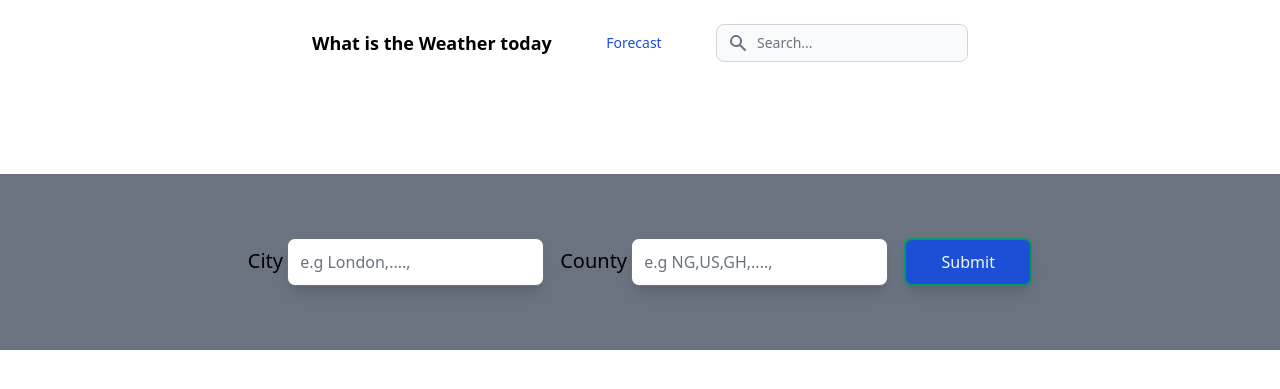
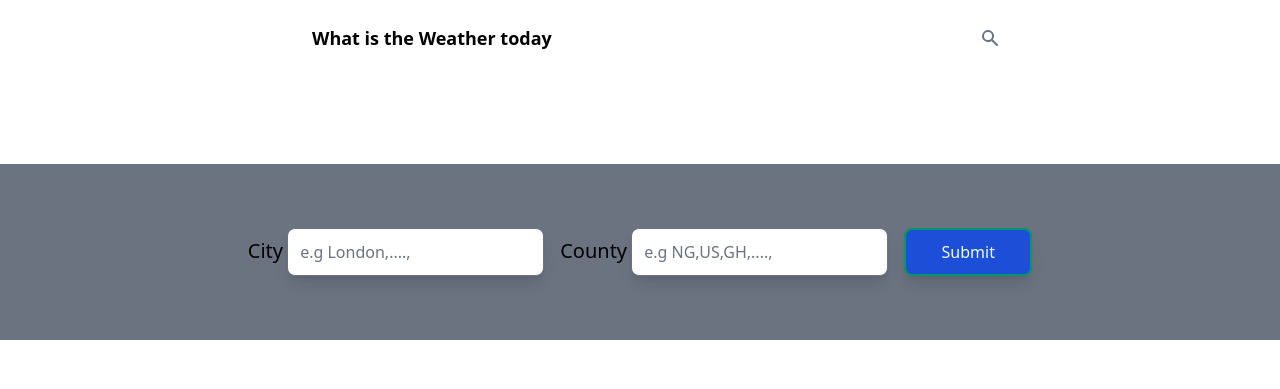
Before and after one commit to stateman24/weather, a Django app: template core/templates/core/list.html in a window 1280 px wide. Shown: the top 389 px of the page. Run offline with Django 5.2, Linux system fonts and the light colour scheme; the template is opened without the code that fills it: values that come from a table or form of the project are taken from there, others are empty; some libraries are stand-ins or nearby versions.

Commit message:
weather forecast done

```diff
--- a/core/templates/core/base.html
+++ b/core/templates/core/base.html
@@ -15,7 +15,7 @@
         <div
           class="container mx-auto flex flex-wrap items-center justify-between"
         >
-          <a href="#" class="flex">
+          <a href="{% url 'core:weather_list' %}" class="flex">
             <span class="self-center text-lg font-semibold whitespace-nowrap"
               >What is the Weather today</span
             >
@@ -38,12 +38,6 @@
                   ></path>
                 </svg>
               </div>
-              <input
-                type="text"
-                id="email-adress-icon"
-                class="bg-gray-50 border border-gray-300 text-gray-900 sm:text-sm rounded-lg focus:ring-blue-500 focus:border-blue-500 block w-full pl-10 p-2"
-                placeholder="Search..."
-              />
             </div>
             <button
               data-collapse-toggle="mobile-menu-3"
@@ -83,19 +77,6 @@
             class="hidden md:flex justify-between items-center w-full md:w-auto md:order-1"
             id="mobile-menu-3"
           >
-            <ul
-              class="flex-col md:flex-row flex md:space-x-8 mt-4 md:mt-0 md:text-sm md:font-medium"
-            >
-              <li>
-                <a
-                  href="{% url "core:forecast" %}"
-                  class="bg-blue-700 md:bg-transparent text-white block pl-3 pr-4 py-2 md:text-blue-700 md:p-0 rounded"
-                  aria-current="page"
-                  >Forecast</a
-                >
-              </li>
-
-            </ul>
           </div>
         </div>
       </nav>
--- a/core/templates/core/list.html
+++ b/core/templates/core/list.html
@@ -6,7 +6,8 @@
   class="px-3 py-6 flex flex-wrap md:flex-row flex-col md:space-x-6 space-y-6 items-center justify-center"
 >
   {% for city in weather_data %}
-  <div
+      <a href="{% url 'core:forecast' city.city_id %}">
+        <div
     class="w-1\4 flex flex-col bg-white rounded-xl border hover:border-blue-400 shadow-lg p-4 w-full max-w-xs"
   >
     <div class="font-bold text-xl">{{city.name}}</div>
@@ -38,8 +39,7 @@
         <div>
           <span class="text-sm"><i class="far fa-long-arrow-down"></i></span>
           <span class="text-sm font-light text-gray-500"
-            >{{city.min_temp}}°C</span
-          >
+            >{{city.min_temp}}°C</span>
         </div>
       </div>
     </div>
@@ -58,6 +58,8 @@
       </div>
     </div>
   </div>
+      </a>
+
   {% endfor %}
 </div>
 
--- a/core/urls.py
+++ b/core/urls.py
@@ -5,5 +5,5 @@ app_name = 'core'
 
 urlpatterns = [
     path('', weather_list, name='weather_list'),
-    path('forecast/', forecast, name='forecast')
+    path('forecast/<int:id>/', forecast, name='forecast')
 ]
--- a/theme/static/css/dist/styles.css
+++ b/theme/static/css/dist/styles.css
@@ -823,26 +823,6 @@ select {
   margin-bottom: 0.5rem;
 }
 
-.ml-6 {
-  margin-left: 1.5rem;
-}
-
-.mr-3 {
-  margin-right: 0.75rem;
-}
-
-.mt-1 {
-  margin-top: 0.25rem;
-}
-
-.mt-4 {
-  margin-top: 1rem;
-}
-
-.mt-6 {
-  margin-top: 1.5rem;
-}
-
 .mb-20 {
   margin-bottom: 5rem;
 }
@@ -931,32 +935,16 @@ select {
   width: 1.5rem;
 }
 
-.w-full {
-  width: 100%;
-}
-
-.w-1\/4 {
-  width: 25%;
-}
-
-.w-10 {
-  width: 2.5rem;
-}
-
-.w-16 {
-  width: 4rem;
-}
-
-.w-4 {
-  width: 1rem;
-}
-
 .w-64 {
   width: 16rem;
 }
 
 .w-auto {
   width: auto;
+}
+
+.w-full {
+  width: 100%;
 }
 
 .min-w-\[8rem\] {
@@ -1017,10 +1005,6 @@ select {
   white-space: nowrap;
 }
 
-.rounded {
-  border-radius: 0.25rem;
-}
-
 .rounded-lg {
   border-radius: 0.5rem;
 }
@@ -1045,11 +1038,6 @@ select {
 .border-gray-200 {
   --tw-border-opacity: 1;
   border-color: rgb(229 231 235 / var(--tw-border-opacity));
-}
-
-.border-gray-300 {
-  --tw-border-opacity: 1;
-  border-color: rgb(209 213 219 / var(--tw-border-opacity));
 }
 
 .bg-blue-700 {
@@ -1067,41 +1055,23 @@ select {
   background-color: rgb(107 114 128 / var(--tw-bg-opacity));
 }
 
+.bg-gray-800 {
+  --tw-bg-opacity: 1;
+  background-color: rgb(31 41 55 / var(--tw-bg-opacity));
+}
+
 .bg-white {
   --tw-bg-opacity: 1;
   background-color: rgb(255 255 255 / var(--tw-bg-opacity));
 }
 
-.bg-blue-400 {
+.bg-gray-400 {
   --tw-bg-opacity: 1;
-  background-color: rgb(96 165 250 / var(--tw-bg-opacity));
-}
-
-.bg-gray-100 {
-  --tw-bg-opacity: 1;
-  background-color: rgb(243 244 246 / var(--tw-bg-opacity));
-}
-
-.bg-gray-800 {
-  --tw-bg-opacity: 1;
-  background-color: rgb(31 41 55 / var(--tw-bg-opacity));
-}
-
-.bg-gray-900 {
-  --tw-bg-opacity: 1;
-  background-color: rgb(17 24 39 / var(--tw-bg-opacity));
-}
-
-.bg-auto {
-  background-size: auto;
+  background-color: rgb(156 163 175 / var(--tw-bg-opacity));
 }
 
 .p-16 {
   padding: 4rem;
-}
-
-.p-2 {
-  padding: 0.5rem;
 }
 
 .p-4 {
@@ -1122,26 +1092,9 @@ select {
   padding-right: 0.75rem;
 }
 
-.py-2 {
-  padding-top: 0.5rem;
-  padding-bottom: 0.5rem;
-}
-
 .py-6 {
   padding-top: 1.5rem;
   padding-bottom: 1.5rem;
-}
-
-.pl-10 {
-  padding-left: 2.5rem;
-}
-
-.pl-3 {
-  padding-left: 0.75rem;
-}
-
-.pr-4 {
-  padding-right: 1rem;
 }
 
 .pb-1 {
@@ -1152,12 +1105,12 @@ select {
   padding-bottom: 0.5rem;
 }
 
-.pb-4 {
-  padding-bottom: 1rem;
+.pl-1 {
+  padding-left: 0.25rem;
 }
 
-.pl-1 {
-  padding-left: 0.25rem;
+.pl-3 {
+  padding-left: 0.75rem;
 }
 
 .pl-8 {
@@ -1270,11 +1226,6 @@ select {
   color: rgb(107 114 128 / var(--tw-text-opacity));
 }
 
-.text-gray-900 {
-  --tw-text-opacity: 1;
-  color: rgb(17 24 39 / var(--tw-text-opacity));
-}
-
 .text-indigo-400 {
   --tw-text-opacity: 1;
   color: rgb(129 140 248 / var(--tw-text-opacity));
@@ -1346,21 +1293,9 @@ select {
   --tw-ring-color: rgb(147 197 253 / var(--tw-ring-opacity));
 }
 
-.focus\:ring-blue-500:focus {
-  --tw-ring-opacity: 1;
-  --tw-ring-color: rgb(59 130 246 / var(--tw-ring-opacity));
-}
-
 .focus\:ring-emerald-600:focus {
   --tw-ring-opacity: 1;
   --tw-ring-color: rgb(5 150 105 / var(--tw-ring-opacity));
-}
-
-@media (min-width: 640px) {
-  .sm\:text-sm {
-    font-size: 0.875rem;
-    line-height: 1.25rem;
-  }
 }
 
 @media (min-width: 768px) {
@@ -1374,10 +1309,6 @@ select {
 
   .md\:mr-0 {
     margin-right: 0px;
-  }
-
-  .md\:mt-0 {
-    margin-top: 0px;
   }
 
   .md\:block {
@@ -1405,34 +1336,6 @@ select {
     margin-right: calc(1.5rem * var(--tw-space-x-reverse));
     margin-left: calc(1.5rem * calc(1 - var(--tw-space-x-reverse)));
   }
-
-  .md\:space-x-8 > :not([hidden]) ~ :not([hidden]) {
-    --tw-space-x-reverse: 0;
-    margin-right: calc(2rem * var(--tw-space-x-reverse));
-    margin-left: calc(2rem * calc(1 - var(--tw-space-x-reverse)));
-  }
-
-  .md\:bg-transparent {
-    background-color: transparent;
-  }
-
-  .md\:p-0 {
-    padding: 0px;
-  }
-
-  .md\:text-sm {
-    font-size: 0.875rem;
-    line-height: 1.25rem;
-  }
-
-  .md\:font-medium {
-    font-weight: 500;
-  }
-
-  .md\:text-blue-700 {
-    --tw-text-opacity: 1;
-    color: rgb(29 78 216 / var(--tw-text-opacity));
-  }
 }
 
 @media (min-width: 1024px) {
```
Also changed, not shown: other parts of theme/static/css/dist/styles.css (+71 -39 lines), core/templates/core/forecast.html (+15 -28 lines), core/views.py (+27 -16 lines), db.sqlite3.
